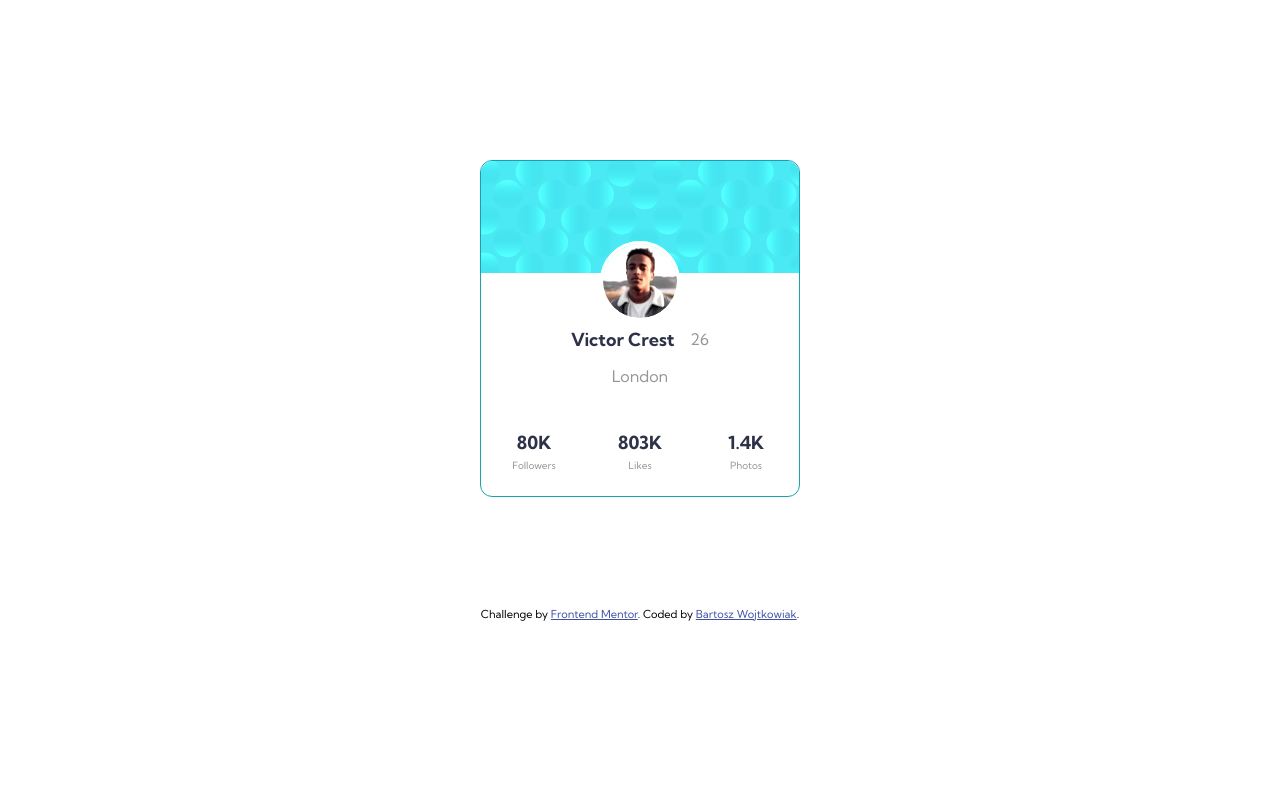
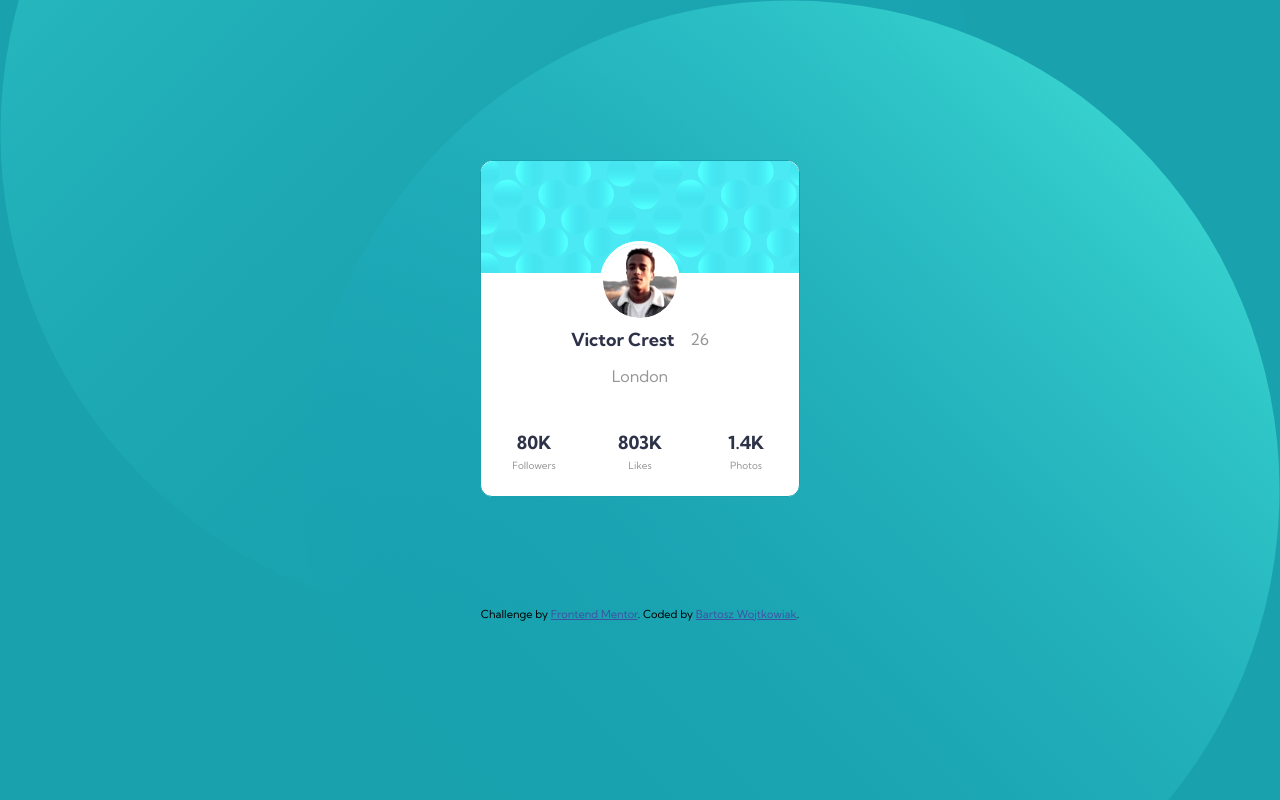
Before and after one commit to kejlor/profile-card-component, a plain HTML site: page index.html in a window 1280 px wide. Drawn offline with Linux system fonts and the light colour scheme.

Commit message:
added background

```diff
--- a/css/main.css
+++ b/css/main.css
@@ -21,6 +21,11 @@ body {
   margin-top: 10em;
   margin-left: 2em;
   margin-right: 2em;
+  background-color: var(--clr-primary-200);
+  background-image: url(../images/bg-pattern-top.svg),
+    url(../images/bg-pattern-bottom.svg);
+  background-repeat: no-repeat, no-repeat;
+  background-position: top right, bottom left;
 }
 
 .attribution {
```
